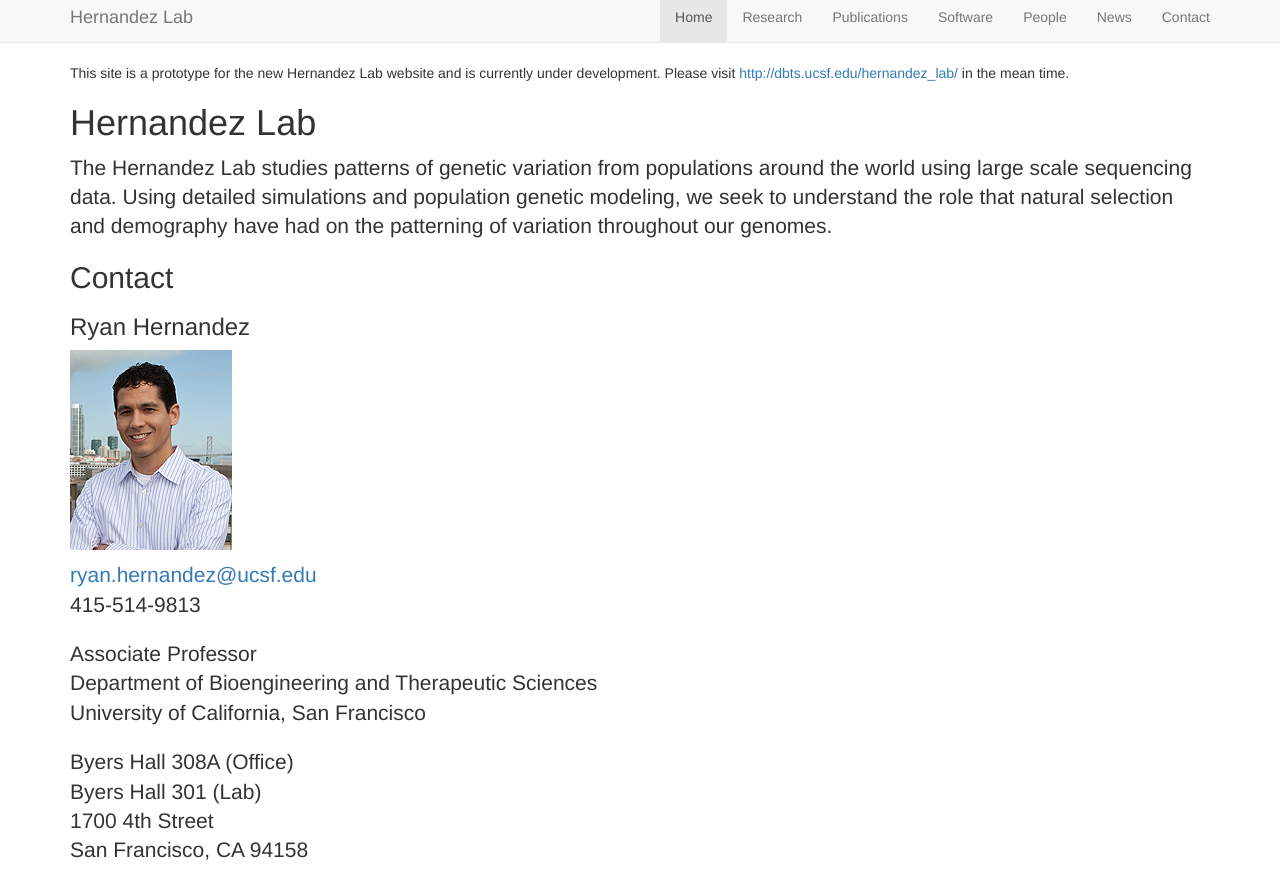
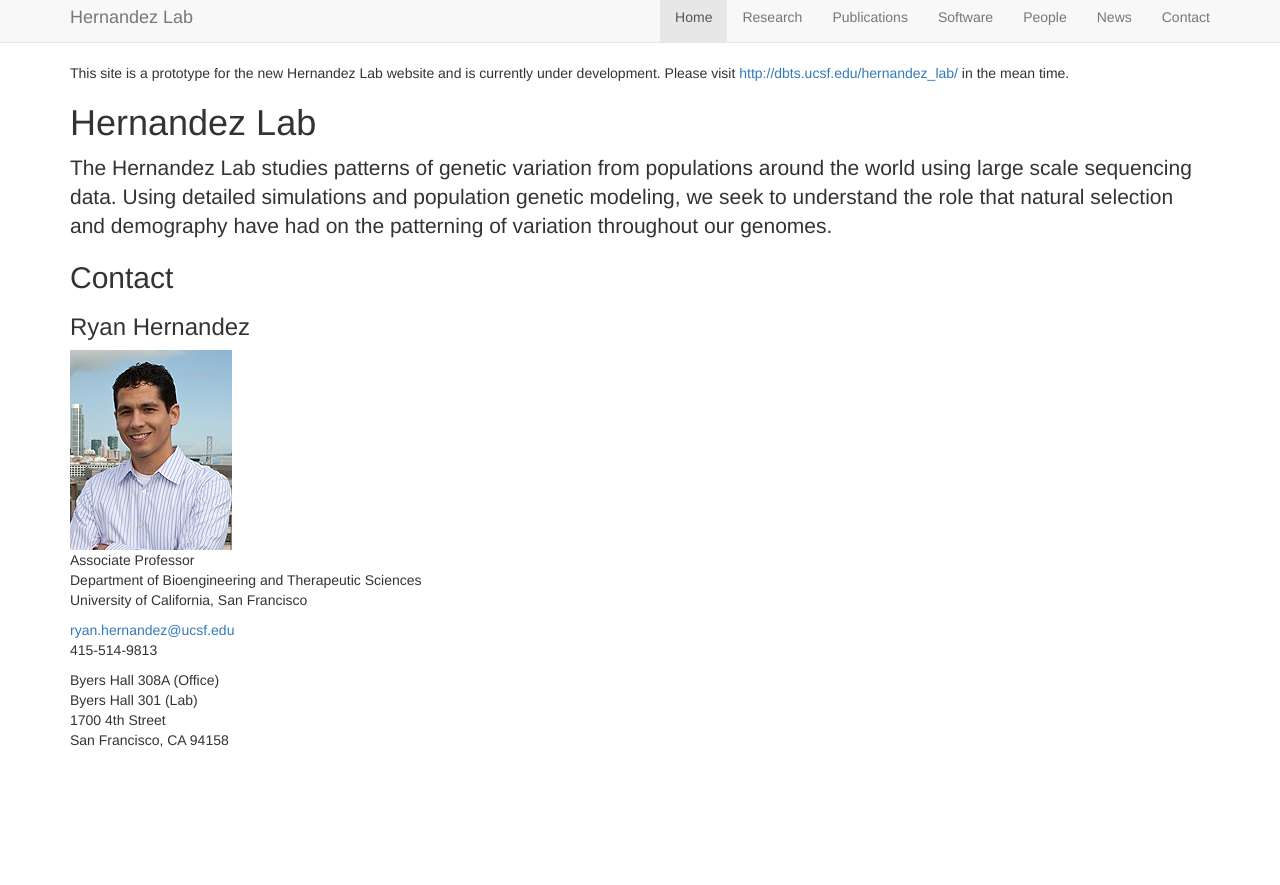
Before and after one commit to HernandezLab/hernandezlab.github.io, a Jekyll site: the page index.html, which Jekyll copies as it is, in a window 1280 px wide, cut to the strip 48-933 px from the top of the page. Built offline with Jekyll 4.4.1, drawn with Linux system fonts in a browser that asks for light colours; nearby versions of some CDN libraries; after the commit the page ends 900 px from its top, so only the background shows below that.

Commit message:
Home content order

```diff
--- a/index.html
+++ b/index.html
@@ -67,14 +67,14 @@
         </p>
         <h2 id="contact">Contact</h1>
         <h3>Ryan Hernandez</h3>
-        <p><img src="/static/img/headshot-Hernandez.jpg" alt="Hernandez headshot" /></p>
-        <p class="lead">
+        <img src="/static/img/headshot-Hernandez.jpg" alt="Hernandez headshot" />
+        <p>Associate Professor<br>
+          Department of Bioengineering and Therapeutic Sciences<br>
+          University of California, San Francisco</p>
+        <p>
           <a href="mailto:ryan.hernandez@ucsf.edu">ryan.hernandez@ucsf.edu</a><br/>
           415-514-9813</p>
-        <p class="lead">Associate Professor<br>
-          Department of Bioengineering and Therapeutic Sciences<br>
-          University of California, San Francisco</p>
-        <p class="lead">Byers Hall 308A (Office)<br>
+        <p>Byers Hall 308A (Office)<br>
           Byers Hall 301 (Lab)<br>
           1700 4th Street<br>
           San Francisco, CA 94158</p>
```
